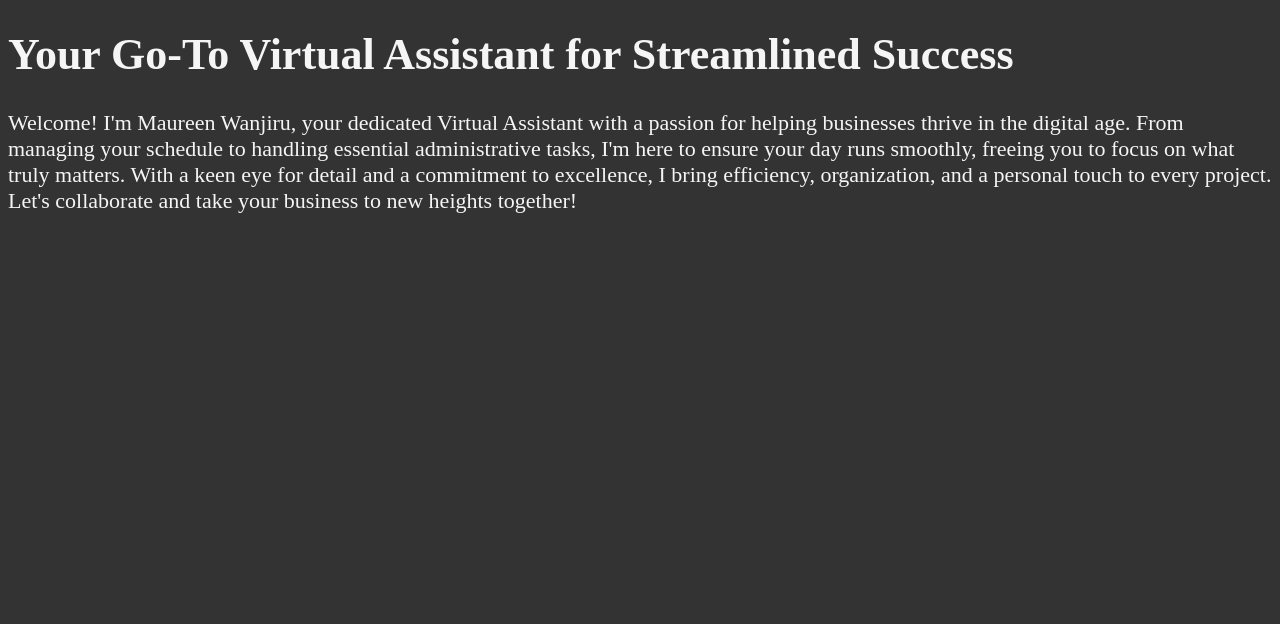
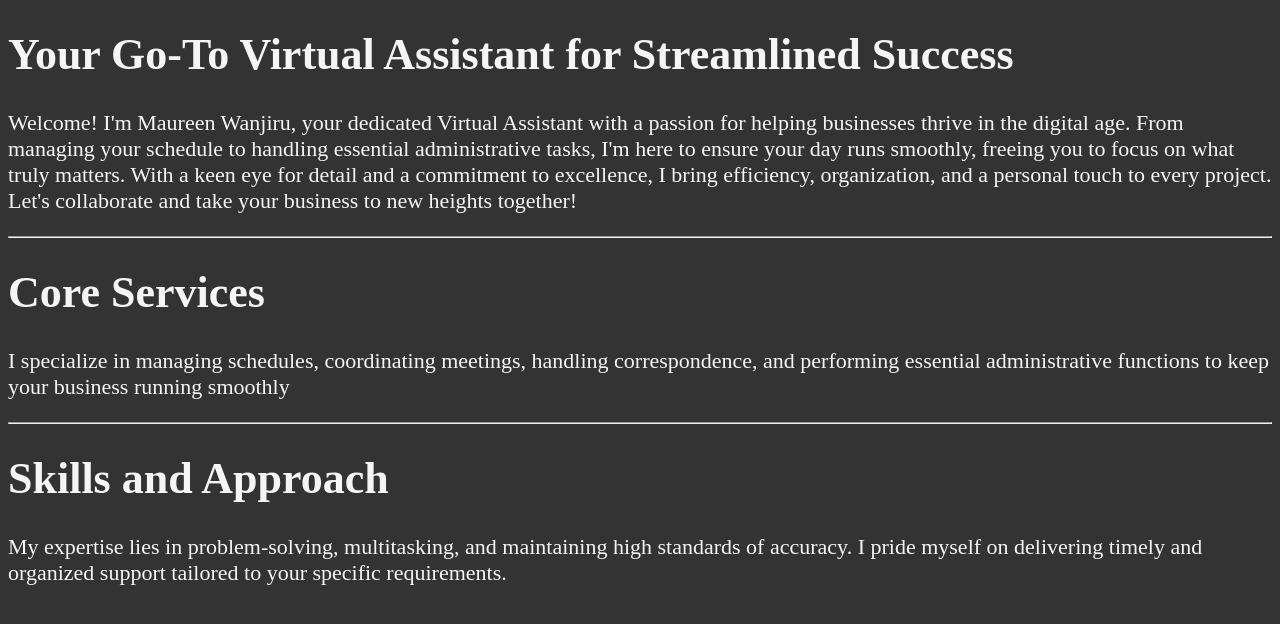
Before and after one commit to nickpeters741/MERN_STACK_REFRESHER, a plain HTML site: page index.html in a window 1280 px wide. Drawn offline with Linux system fonts and the light colour scheme.

Commit message:
just adding horizontal rule to my test website

```diff
--- a/index.html
+++ b/index.html
@@ -4,12 +4,19 @@
         <meta charset="UTF-8">
         <meta name="Author" content="NICK PETERS WANAJAU">
         <meta name="Description" content="refresher coding,just having fun">
-        <title>MAUREEN WANJIRU</title>
+        <meta name="viewport" content="width=device-width, initial-scale=1.0">
+        <title>Maureen Wanjiru | Virtual Assistant</title>
         <link rel="icon" href="DSC_0047-1.jpg" type="image/x-icon">
         <link rel="stylesheet" href="main.css" type="text/css">
     </head>
     <body>
         <h1>Your Go-To Virtual Assistant for Streamlined Success</h1>
         <p>Welcome! I'm Maureen Wanjiru, your dedicated Virtual Assistant with a passion for helping businesses thrive in the digital age. From managing your schedule to handling essential administrative tasks, I'm here to ensure your day runs smoothly, freeing you to focus on what truly matters. With a keen eye for detail and a commitment to excellence, I bring efficiency, organization, and a personal touch to every project. Let's collaborate and take your business to new heights together!</p>
+        <hr>
+        <h1>Core Services</h1>
+        <p>I specialize in managing schedules, coordinating meetings, handling correspondence, and performing essential administrative functions to keep your business running smoothly</p>
+        <hr>
+        <h1>Skills and Approach</h1>
+        <p>My expertise lies in problem-solving, multitasking, and maintaining high standards of accuracy. I pride myself on delivering timely and organized support tailored to your specific requirements.</p>
     </body>
 </html>
```
